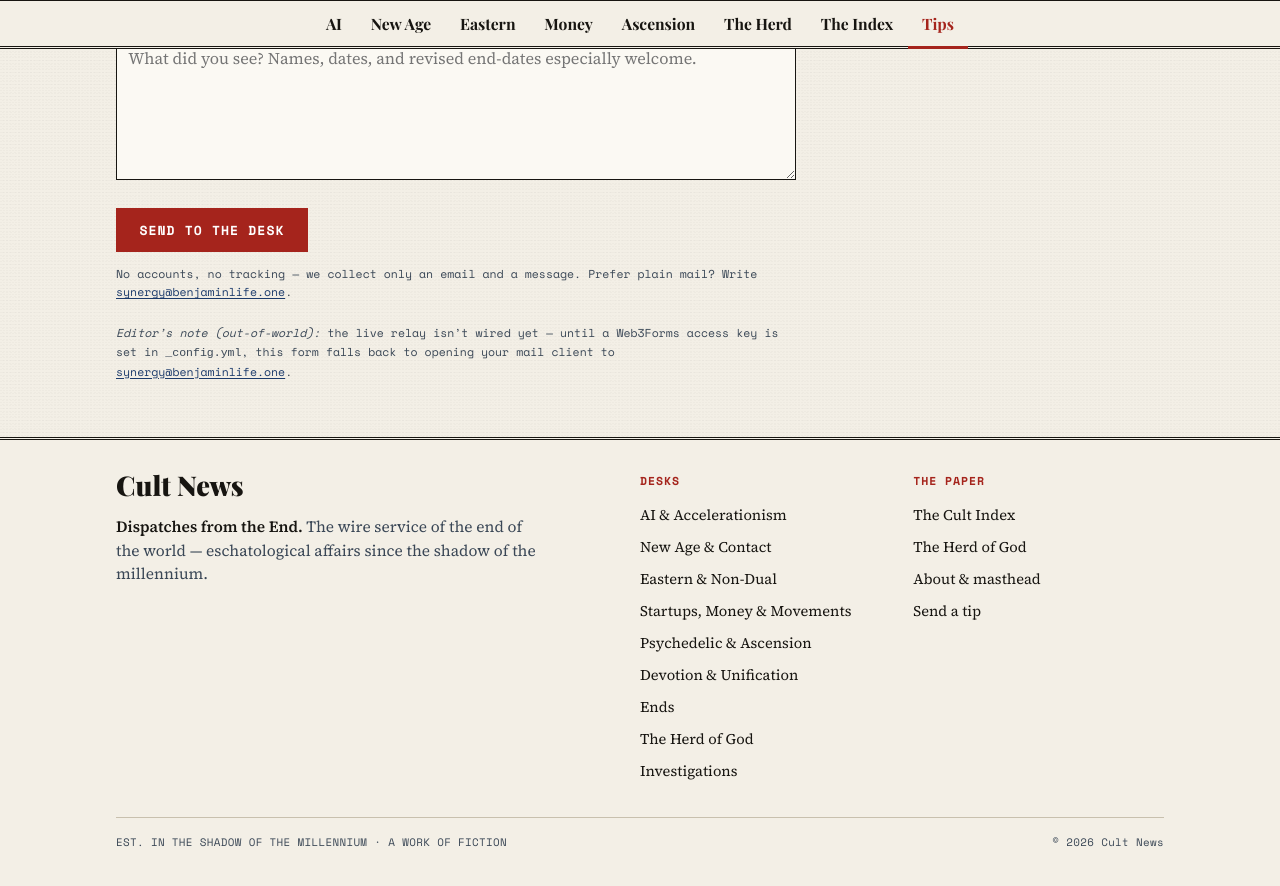
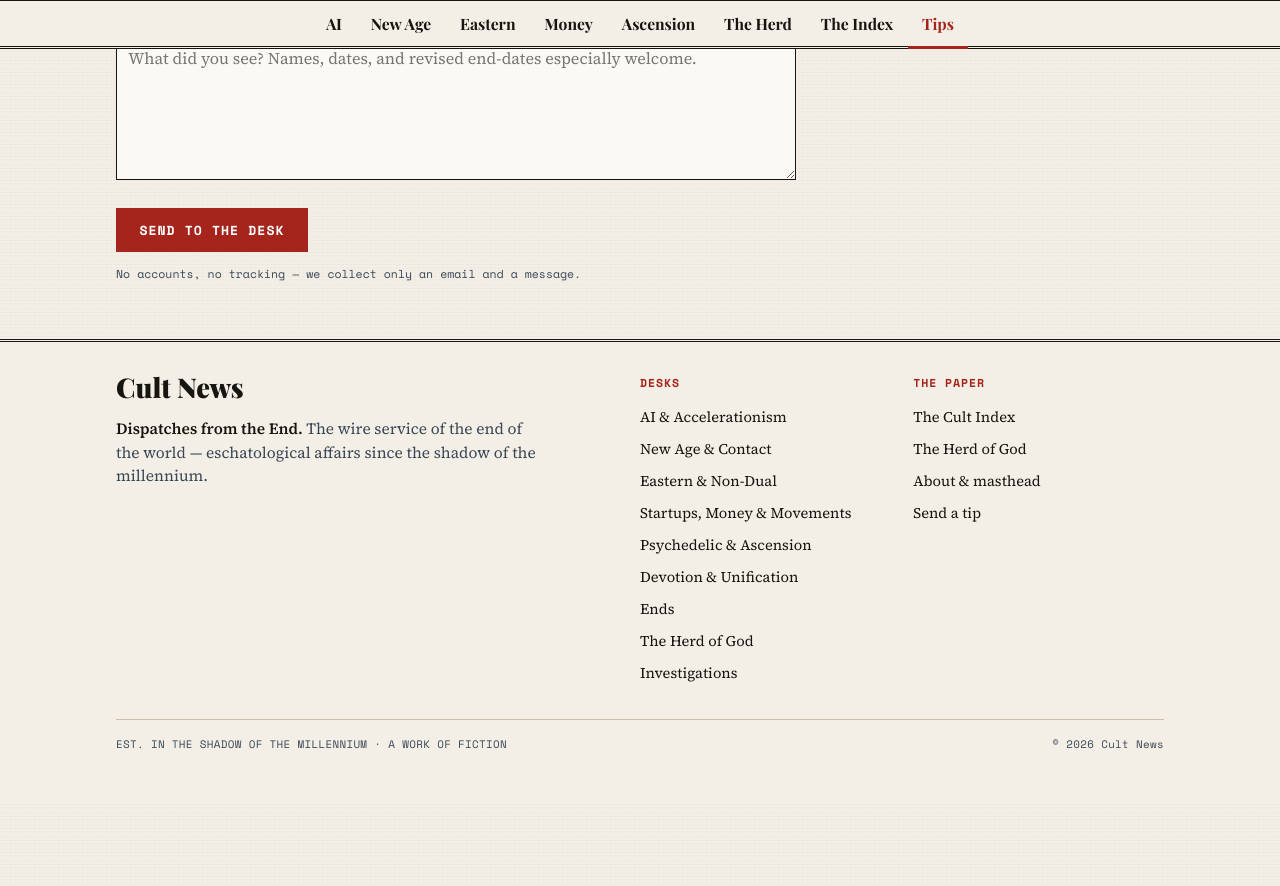
Before and after one commit to omniharmonic/cultnews, a Jekyll site: the page built from tips.html, in a window 1280 px wide and 900 px high, scrolled down 738 px. Shown: the top 886 px of the window. Built offline with Jekyll 4.4.1, drawn with Linux system fonts in a browser that asks for light colours; after the commit the page ends 1540 px from its top, so only the background shows below that.

Commit message:
Remove all email references; Tips box is the only contact
- Drop synergy@benjaminlife.one everywhere: the per-article CTA now just links
  to the tip box, the Tips page loses its "prefer plain mail" line and the
  out-of-world "not wired yet" editor's note.
- tips.js no longer has a mailto fallback — it submits to the Web3Forms relay and
  reports success/failure in-character.
- Remove production_email from _config; update README accordingly.

Co-Authored-By: Claude Opus 4.8 (1M context) <noreply@anthropic.com>

```diff
--- a/_config.yml
+++ b/_config.yml
@@ -14,10 +14,8 @@ description: >-
 url: "https://cultnews.news"
 baseurl: ""
 
-# Production tips address (form relay + mailto fallback). §12.3.
-production_email: "synergy@benjaminlife.one"
-# Web3Forms access key — bind to production_email at web3forms.com, then paste
-# the key here. Until set, the Tips form uses the mailto: fallback only.
+# Web3Forms access key for the Tips form relay. Create a key at web3forms.com
+# bound to your tips inbox and paste it here to enable delivery.
 web3forms_key: ""
 
 twitter:
--- a/_layouts/article.html
+++ b/_layouts/article.html
@@ -56,8 +56,7 @@ layout: default
     {%- endif -%}
 
     <aside class="article-cta">
-      Have something for the desk? <a href="{{ '/tips/' | relative_url }}">Send a tip</a>
-      or write <a href="mailto:{{ site.production_email }}">{{ site.production_email }}</a>.
+      Have something for the desk? <a href="{{ '/tips/' | relative_url }}">Send a tip.</a>
     </aside>
   </article>
 </div>
--- a/assets/js/tips.js
+++ b/assets/js/tips.js
@@ -1,28 +1,14 @@
-// Tips form. If a Web3Forms access key is configured, submit over AJAX and show
-// an in-character success line. If not (or if the network fails), fall back to a
-// prefilled mailto: so a tip is never lost. No-JS submits post straight to
-// Web3Forms and redirect to /thanks/.
+// Tips form. Submits over AJAX to the Web3Forms relay and shows an in-character
+// status line. No-JS submits post straight to Web3Forms and redirect to /thanks/.
 (function () {
   var form = document.getElementById('tips-form');
   if (!form) return;
   var statusEl = document.getElementById('tips-status');
-  var key = (form.getAttribute('data-access-key') || '').trim();
-  var mailto = form.getAttribute('data-mailto') || '';
 
   function show(msg, ok) {
     if (!statusEl) return;
     statusEl.textContent = msg;
     statusEl.className = 'form__status form__status--show' + (ok ? ' form__status--ok' : '');
-  }
-
-  function openMailto() {
-    var subj = encodeURIComponent((form.subject && form.subject.value) || 'Tip — Cult News');
-    var body = encodeURIComponent(
-      'Name: ' + ((form.name && form.name.value) || '') + '\n' +
-      'Email: ' + ((form.email && form.email.value) || '') + '\n\n' +
-      ((form.message && form.message.value) || '')
-    );
-    window.location.href = 'mailto:' + mailto + '?subject=' + subj + '&body=' + body;
   }
 
   form.addEventListener('submit', function (e) {
@@ -32,24 +18,15 @@
       return;
     }
 
-    if (!key) {
-      // No live relay configured: use the mail client instead.
-      e.preventDefault();
-      show('Opening your mail client…', true);
-      openMailto();
-      return;
-    }
-
     e.preventDefault();
     var btn = form.querySelector('button[type="submit"]');
     if (btn) { btn.disabled = true; btn.textContent = 'Sending…'; }
     show('Filing your tip…', false);
 
-    var data = new FormData(form);
     fetch('https://api.web3forms.com/submit', {
       method: 'POST',
       headers: { Accept: 'application/json' },
-      body: data
+      body: new FormData(form)
     })
       .then(function (r) { return r.json(); })
       .then(function (json) {
@@ -57,13 +34,11 @@
           form.reset();
           show('Received. A reporter will reach you between deadlines.', true);
         } else {
-          show('The wire dropped. Opening your mail client instead…', false);
-          openMailto();
+          show('The wire dropped. Please try again in a moment.', false);
         }
       })
       .catch(function () {
-        show('The wire dropped. Opening your mail client instead…', false);
-        openMailto();
+        show('The wire dropped. Please try again in a moment.', false);
       })
       .finally(function () {
         if (btn) { btn.disabled = false; btn.textContent = 'Send to the desk'; }
--- a/tips.html
+++ b/tips.html
@@ -58,19 +57,10 @@ description: >-
 
     <p class="form__note">
       No accounts, no tracking — we collect only an email and a message.
-      Prefer plain mail? Write <a href="mailto:{{ site.production_email }}?subject=Tip%20%E2%80%94%20Cult%20News">{{ site.production_email }}</a>.
     </p>
 
     <div class="form__status" id="tips-status" role="status" aria-live="polite"></div>
   </form>
-
-  {%- if site.web3forms_key == "" or site.web3forms_key == nil -%}
-  <p class="form__note" style="max-width:var(--column);margin-top:1.4rem">
-    <em>Editor&rsquo;s note (out-of-world):</em> the live relay isn&rsquo;t wired yet — until a Web3Forms
-    access key is set in <code>_config.yml</code>, this form falls back to opening your mail client to
-    <a href="mailto:{{ site.production_email }}">{{ site.production_email }}</a>.
-  </p>
-  {%- endif -%}
 </div>
 
 <script src="{{ '/assets/js/tips.js' | relative_url }}" defer></script>
```
Also changed, not shown: other parts of tips.html (+1 -2 lines), README.md.
